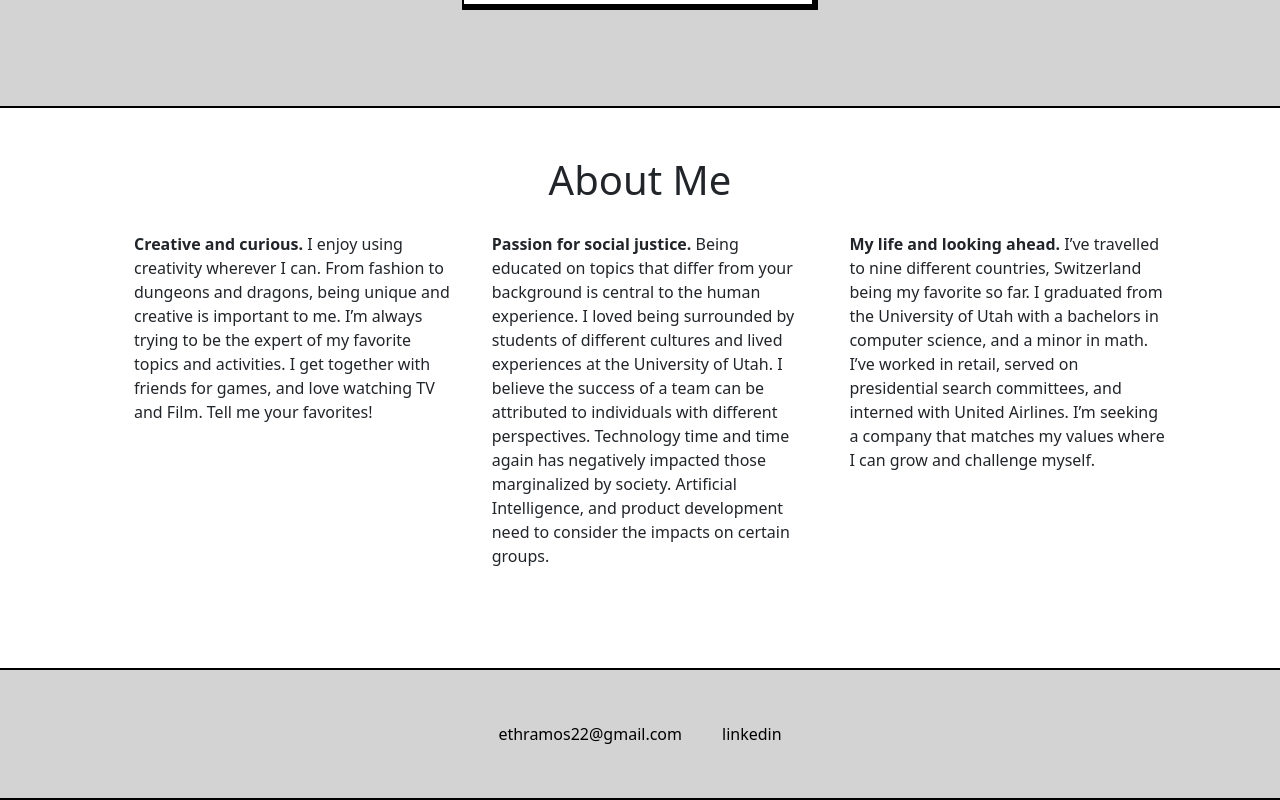
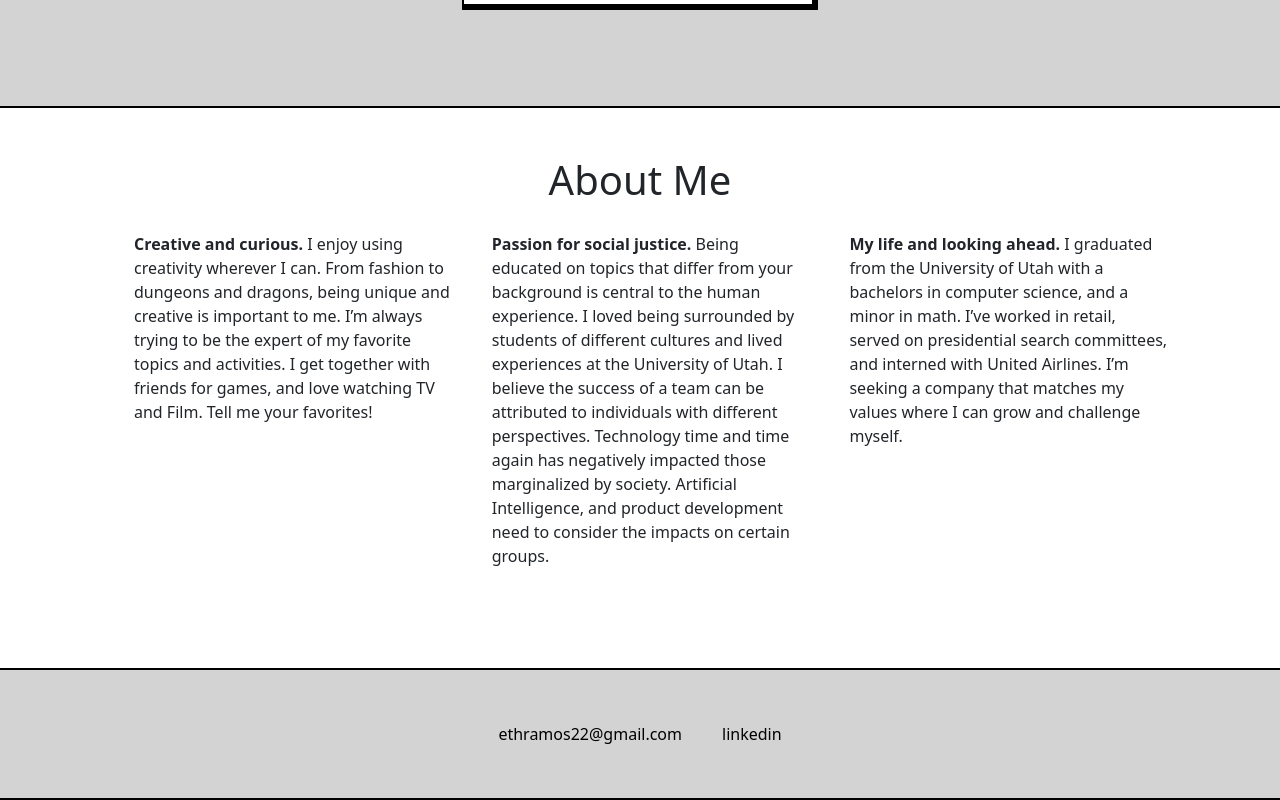
Before and after one commit to ethramos22/portfolio, a React (Create React App) app: page / in a window 1280 px wide. Shown: the part 1129-1929 px from the top of the page. Built offline with nearby package versions, Linux system fonts and the light colour scheme; a web font is replaced by a local one.

Commit message:
About life update

```diff
--- a/src/components/About.jsx
+++ b/src/components/About.jsx
@@ -27,8 +27,7 @@ export default function About() {
               impacts on certain groups.</p>
           </li>
           <li className='about-item'>
-            <p><strong>My life and looking ahead. </strong>I’ve travelled to nine different countries,
-              Switzerland being my favorite so far. I graduated from the University of Utah
+            <p><strong>My life and looking ahead. </strong>I graduated from the University of Utah
               with a bachelors in computer science, and a minor in math.
               I’ve worked in retail, served on presidential search committees,
               and interned with United Airlines.
```
